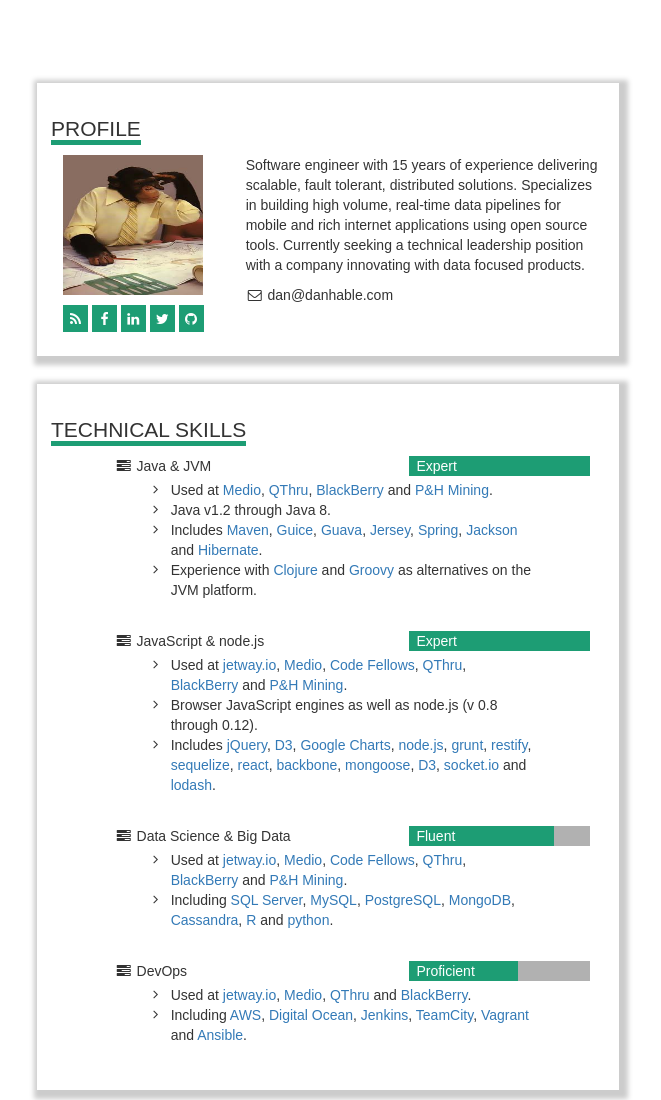
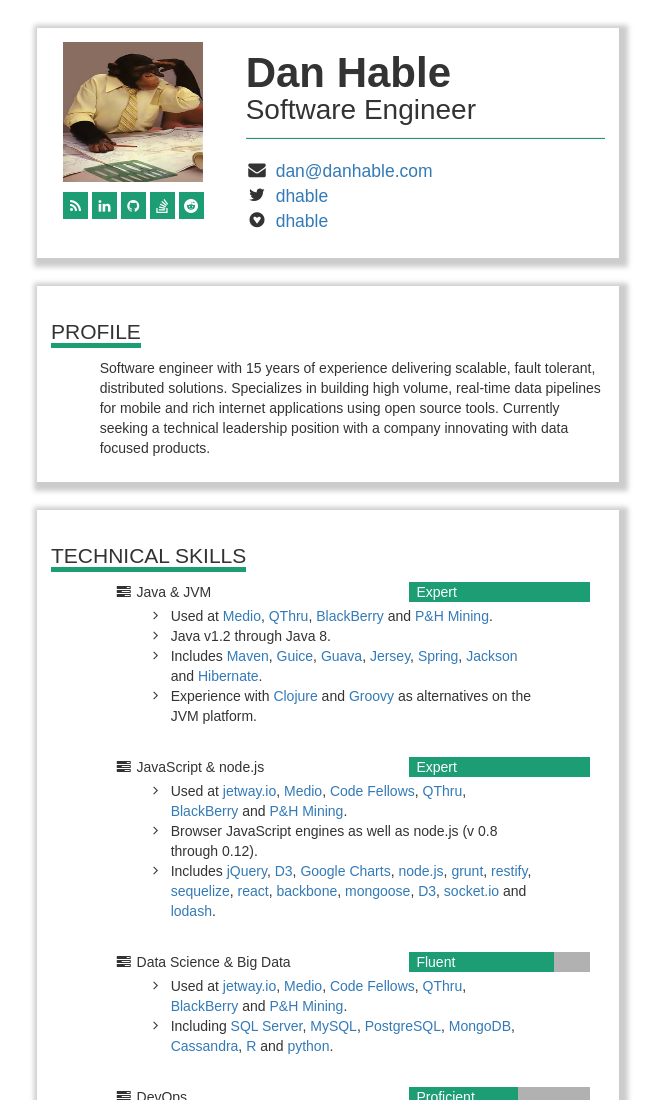
Before and after one commit to dhable/danhable.com, a website: page index.html in a window 1280 px wide. Shown: the top 1100 px of the page, without its empty margins (312-973 px from the left). Drawn offline with nearby package versions, Linux system fonts and the light colour scheme.

Commit message:
New Header Block
  1. Moved picture, links, contact info and lead into into a separate
     header block at the top of the page.

  2. Formatting of the new header block.

```diff
--- a/app.css
+++ b/app.css
@@ -6,31 +6,19 @@
     text-align: center;
 }
 
-@media(min-width: 768px) {
-   .navbar-inverse {
-        background-color: #1d9d74;
-    }
-
-    .navbar-inverse .navbar-brand {
-        color: White;
-        font-size: 1.5em;
-    }
-
-    .content {
-        margin-top: 55px;
-    }
+header {
+    margin: 2em 1em;
+    padding: 1em;
+    -moz-box-shadow: 3px 3px 5px 6px #ccc;
+    -webkit-box-shadow: 3px 3px 5px 6px #ccc;
+    box-shadow: 3px 3px 5px 6px #ccc;
 }
 
-@media(max-width: 768px) {
-    .content {
-        margin-top: 0px;
-    }
-}
+header h1 { font-size: 3em; font-weight: bolder; line-height: 0.5em; }
+header h2 { font-size: 2em; font-weight: lighter; line-height: 0.5em; }
+header li { font-size: 1.25em; }
+header hr { color: #1d9d74; background-color: #1d9d74; height: 1px; }
 
-header {
-    border: 0;
-    margin: 4em 1em 0 1em;
-}
 
 .social-links { white-space: nowrap; }
 .social-links>a {
--- a/index.html
+++ b/index.html
@@ -5,51 +5,62 @@
         <link rel="stylesheet" href="lib/bootstrap/dist/css/bootstrap.min.css">
         <link rel="stylesheet" href="lib/fontawesome/css/font-awesome.min.css">
         <link rel="stylesheet" href="app.css">
-        <title>Dan Hable | dan@danhable.com | Experienced Software Engineer</title>
+        <title>Dan Hable | dan@danhable.com | Software Engineer</title>
     </head>
 
     <body>
         <div class="content container-fluid">
             <div class="row">
                 <div class="col-md-6 col-md-offset-3">
-                    <div id="profile"></div>
-                    <header id="profile" class="section">
-                        <h1 class="hidden-xs">Profile</h1>
-                        <h1 class="visible-xs-block">Dan Hable</h1>
 
-
+                    <header>
                         <div class="row">
                             <div class="col-sm-3 col-md-4 center">
-                                <p>
-                                    <img src="images/dan.jpg" width="140" height="140" alt="Dan Hable">
-                                </p>
+                                <p><img src="images/dan.jpg" width="140" height="140" alt="Dan Hable"></p>
                                 <p class="social-links">
                                     <a href="http://caffeinatedideas.com"><i class="fa fa-fw fa-rss"></i></a>
-                                    <a href="https://facebook.com/dhable"><i class="fa fa-fw fa-facebook"></i></a>
                                     <a href="https://www.linkedin.com/in/dhable"><i class="fa fa-fw fa-linkedin"></i></a>
-                                    <a href="https://twitter.com/dhable"><i class="fa fa-fw fa-twitter"></i></a>
                                     <a href="https://github.com/dhable"><i class="fa fa-fw fa-github"></i></a>
+                                    <a href="http://stackoverflow.com/users/67927/dan-hable"><i class="fa fa-fw fa-stack-overflow"></i></a>
+                                    <a href="http://www.reddit.com/user/dhable/"><i class="fa fa-fw fa-reddit"></i></a>
                                 </p>
                             </div>
+                            <div class="col-sm-9 col-md-8">
+                                <h1>Dan Hable</h1>
+                                <h2>Software Engineer</h2>
+                                <hr/>
+                                <ul class="fa-ul">
+                                    <li>
+                                        <i class="fa fa-li fa-envelope"></i>
+                                        <a href="mailto: dan@danhable.com">dan@danhable.com</a>
+                                    </li>
+                                    <li>
+                                        <i class="fa fa-li fa-twitter"></i>
+                                        <a href="https://twitter.com/dhable">dhable</a>
+                                    </li>
+                                    <li>
+                                        <i class="fa fa-li fa-gittip"></i>
+                                        <a href="https://gratipay.com/dhable/">dhable</a>
+                                    </li>
+                                </ul>
+                            </div>
+                        </div>
+                    </header>
 
-                            <div class="col-sm-9 col-md-8">
-                                <p class="visible-xs-block center">
-                                    <i class="fa fa-fw fa-envelope-o"></i>&nbsp;
-                                    <a href="mailto:dan@danhable.com">dan@danhable.com</a>
-                                </p>
+                    <div id="profile"></div>
+                    <section id="profile" class="section">
+                        <h1>Profile</h1>
+                        <div class="row">
+                            <div class="col-md-11 col-md-offset-1">
                                 <p>
                                     Software engineer with 15 years of experience delivering scalable, fault tolerant,
                                     distributed solutions. Specializes in building high volume, real-time data pipelines
                                     for mobile and rich internet applications using open source tools. Currently seeking
                                     a technical leadership position with a company innovating with data focused products.
                                 </p>
-                                <p>
-                                    <i class="fa fa-fw fa-envelope-o"></i>&nbsp;dan@danhable.com
-                                </p>
                             </div>
                         </div>
-                    </header>
-
+                    </section>
 
                     <section id="skills" class="section">
                         <h1>Technical Skills</h1>
```
